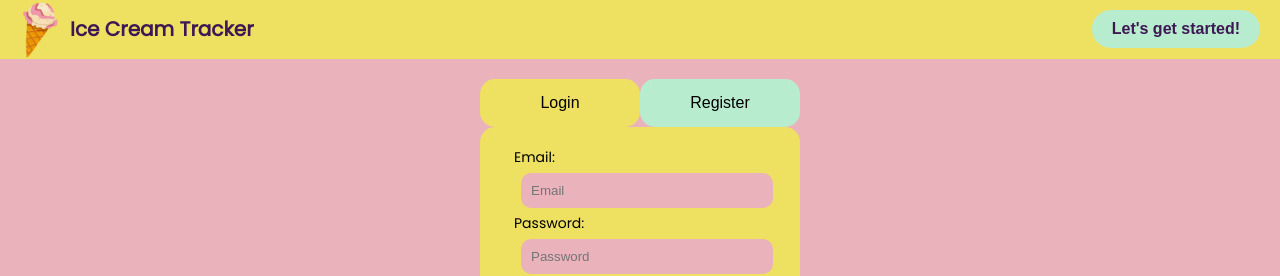
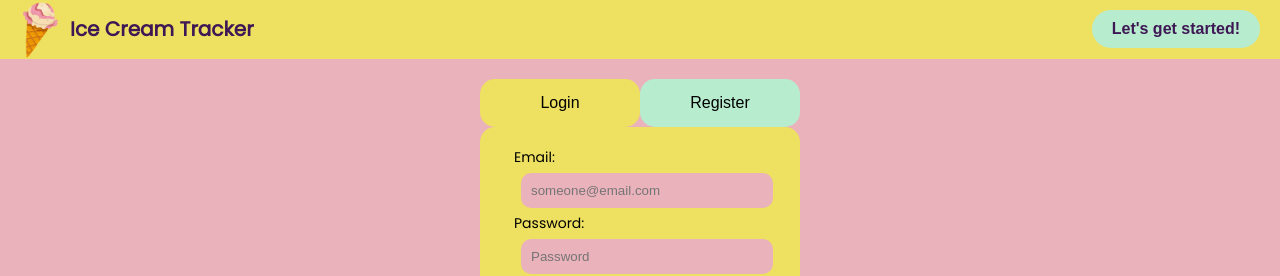
Before and after one commit to NucyLoodle/icecream-web, a Next.js app in the folder icecream-web/: page /login in a window 1280 px wide. Shown: the top 276 px of the page. Built offline with nearby package versions, Linux system fonts and the light colour scheme.

Commit message:
add error messages

```diff
--- a/icecream-web/app/login/page.js
+++ b/icecream-web/app/login/page.js
@@ -1,7 +1,14 @@
+"use client"
+
 import './LoginPage.css';
 import Link from 'next/link';
+import { useForm } from 'react-hook-form';
+import { ErrorMessage } from "@hookform/error-message";
 
 function LoginPage() {
+    const { register, handleSubmit, formState: { errors } } = useForm({ criteriaMode: "all" });
+    const onSubmit = (data) => console.log(data);
+
     return(
                 <div id='lg-login-page-component'>
                     <div id='lg-login-content-container'>
@@ -14,16 +21,43 @@ function LoginPage() {
                             </button>
                         </div>
                         <div id='lg-login-form-container'>
-                            <form id='lg-login-form'>
+                            <form id='lg-login-form' onSubmit={handleSubmit(onSubmit)} noValidate>
                                 <label htmlFor='lg-email'>Email:</label>
-                                <input type='text' id='lg-email' name='email' placeholder='Email' required autoComplete='email'></input>
+                                <input
+                                    id='rg-email'
+                                    type='email'
+                                    placeholder="someone@email.com"
+                                    {...register("email", {
+                                        required: "Email is required.",
+                                        pattern: {
+                                            value: /^\S+@\S+$/i,
+                                            message: "Invalid email format."
+                                        }
+                                    })}
+                                />
+                                <ErrorMessage errors={errors} name="email" render={({ message }) => <p className="error">{message}</p>} />
+
+
+
                                 <label htmlFor='lg-password'>Password:</label>
-                                <input type='lg-password' id='lg-password' name='password' placeholder='Password' required></input>
+                                    <input
+                                        id='rg-password'
+                                        type='password'
+                                        placeholder='Password'
+                                        {...register("password", {
+                                            required: "Password is required.",
+                                        })}
+                                />
+                                <ErrorMessage errors={errors} name="password" render={({ message }) => <p className="error">{message}</p>} />
+
+
+
                                 <div id="lg-remember-me-container">
                                     <input type="checkbox" id="lg-remember-me" name="remember-me"></input>
                                     <label htmlFor="lg-remember-me">Remember me?</label>
                                 </div>
-                                <button id='lg-submit-login-button'>Login</button>
+
+                                <button id='lg-submit-login-button' type="submit">Login</button>
                             </form>
                         </div>
                     </div>
```
